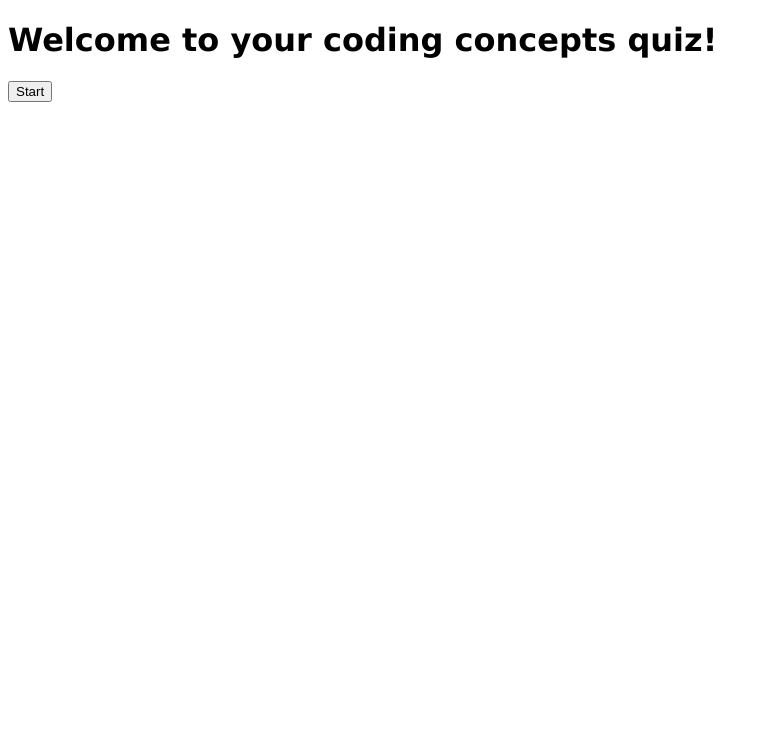
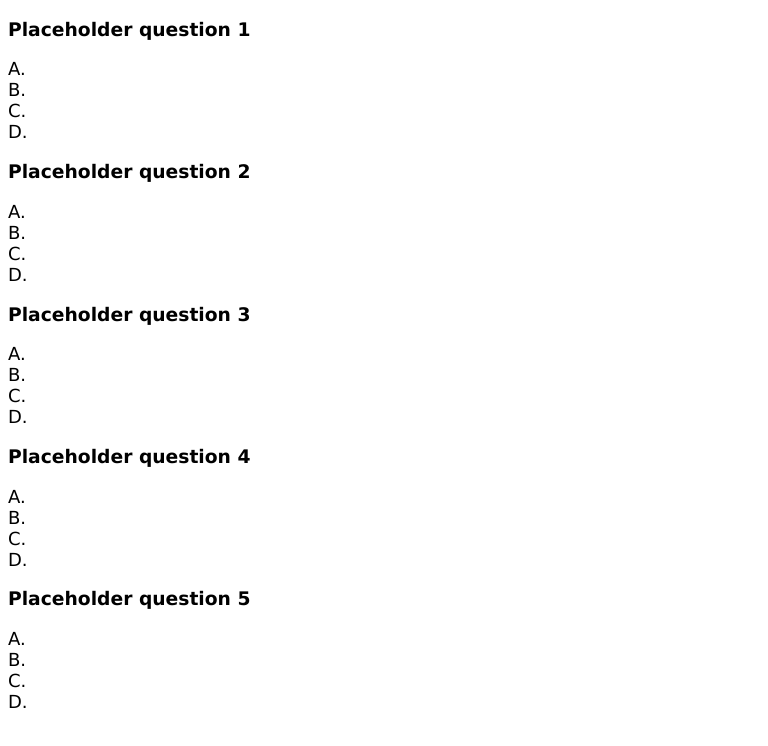
Before and after one commit to memiscavage/super-octo-waddle, a plain HTML site: page index.html in a window 1280 px wide. Both pictures are taken after a click on the button "Start". Shown: the whole page, without its empty margins (0-768 px from the left). Drawn offline with Linux system fonts and the light colour scheme.

Commit message:
added vars for start button and header and quiz questions, also created event listener for start button and linked JS to the HTML

```diff
--- a/assets/script.js
+++ b/assets/script.js
@@ -1 +1,12 @@
 // Create function for timer
+
+//
+var startBtn = document.querySelector(".start-btn");
+var quizHeader = document.querySelector(".header");
+var quizQuestions = document.querySelector("#quiz-questions");
+
+//add event listener to access quiz
+startBtn.addEventListener("click", function (){
+    quizHeader.classList.add("hidden");
+    quizQuestions.classList.remove("hidden");
+})
--- a/index.html
+++ b/index.html
@@ -9,8 +9,7 @@
   <body>
     <div class="header">
       <h1>Welcome to your coding concepts quiz!</h1>
-      <button class="start-btn"> Start
-      </button>
+      <button class="start-btn"> Start </button>
     </div>
     <div id="quiz-questions" class="hidden">
       <div class="question-1">
@@ -49,4 +48,5 @@
            <li>D. </li>
       </div>
    </div>
+   <script src="./assets/script.js"></script>
   </body>
```
